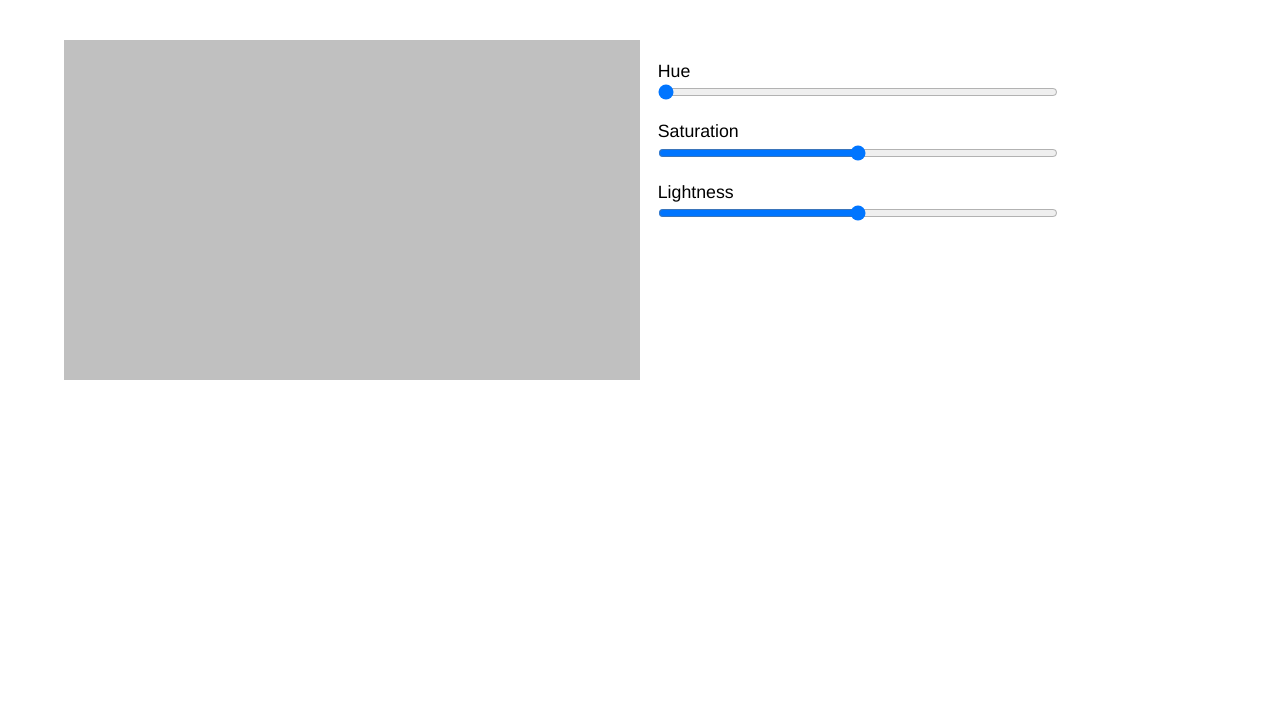
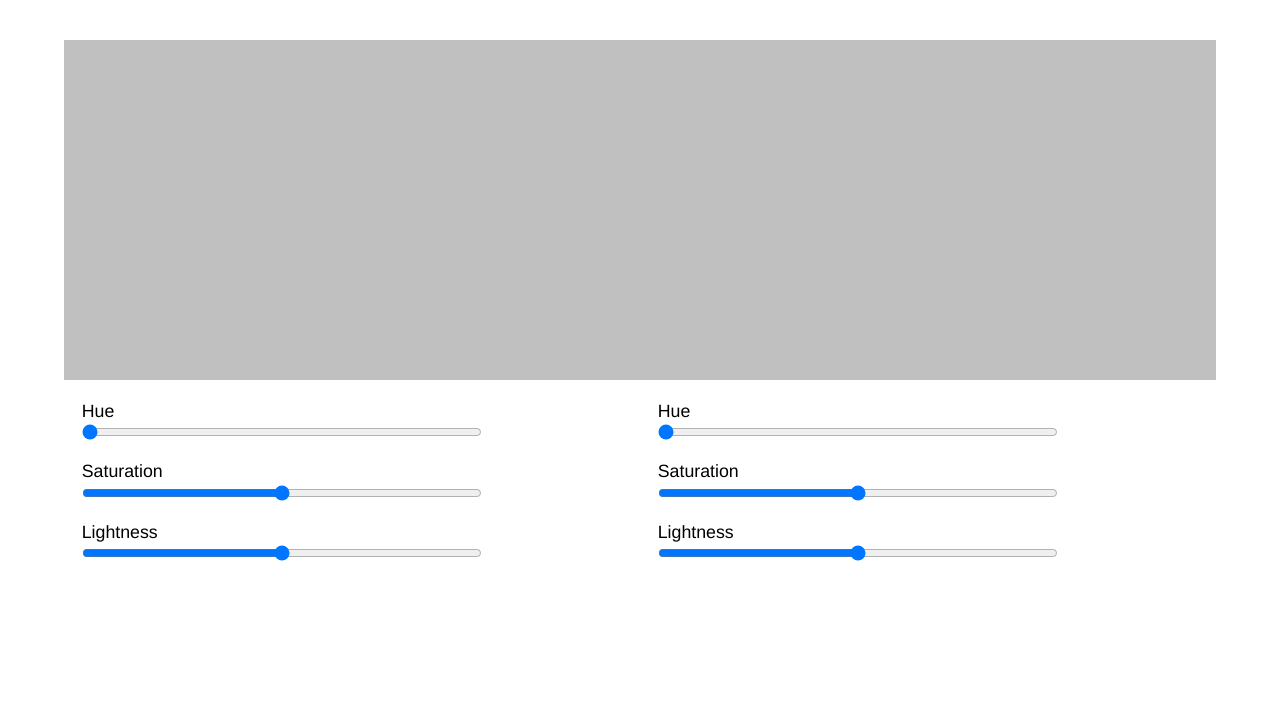
Before and after one commit to vasilisvg/tools, a PHP site: page / in a window 1280 px wide. Shown: the top 719 px of the page. Run offline with PHP 8.4, Linux system fonts and the light colour scheme; some libraries are stand-ins or nearby versions; some web fonts are replaced.

Commit message:
Double layout

```diff
--- a/multi-player-color-sliders/contrast/index.php
+++ b/multi-player-color-sliders/contrast/index.php
@@ -17,6 +17,11 @@
 	margin: 5vh 5vw 10vh;
 	height: 85vh;
 }
+section {
+		float: left;
+		width: 50%;
+		height: 100%;
+	}
 div {
 	width: 100%;
 	height: 50%;
@@ -24,8 +29,7 @@
 	margin: 0;
 }
 @media (min-aspect-ratio: 1/1) {
-	div,
-	form {
+	section {
 		float: left;
 		width: 50%;
 	}
@@ -63,6 +67,7 @@
 </style>
 </head>
 <body>
+<section>
 <div></div>
 <form>
 <label>Hue <output></output>
@@ -77,6 +82,24 @@
 <input type="range" min="0" max="100" id="lig" value="50">
 </label>
 </form>
+</section>
+
+<section>
+<div></div>
+<form>
+<label>Hue <output></output>
+<input type="range" min="1" max="360" id="hue1" value="1">
+</label>
+<label>
+Saturation <output></output>
+<input type="range" min="0" max="100" id="sat1" value="50">
+</label>
+<label>
+Lightness <output></output>
+<input type="range" min="0" max="100" id="lig1" value="50">
+</label>
+</form>
+</section>
 <!-- <button>Don’t click</button> -->
 <script src="http://cdn.peerjs.com/0.3/peer.min.js"></script>
 <script>
@@ -91,7 +114,7 @@
 var i = 0;
 while(i<$sl.length){
 	$sl[i].oninput = function(){
-		$div.style.background = 'hsl('+hue.value+','+sat.value+'%,'+lig.value+'%)';
+		this.parentNode.parentNode.parentNode.querySelector('div').style.background = 'hsl('+hue.value+','+sat.value+'%,'+lig.value+'%)';
 		this.parentNode.querySelector('output').value=this.value;
 	}
 	$sl[i].onchange = function(){
```
